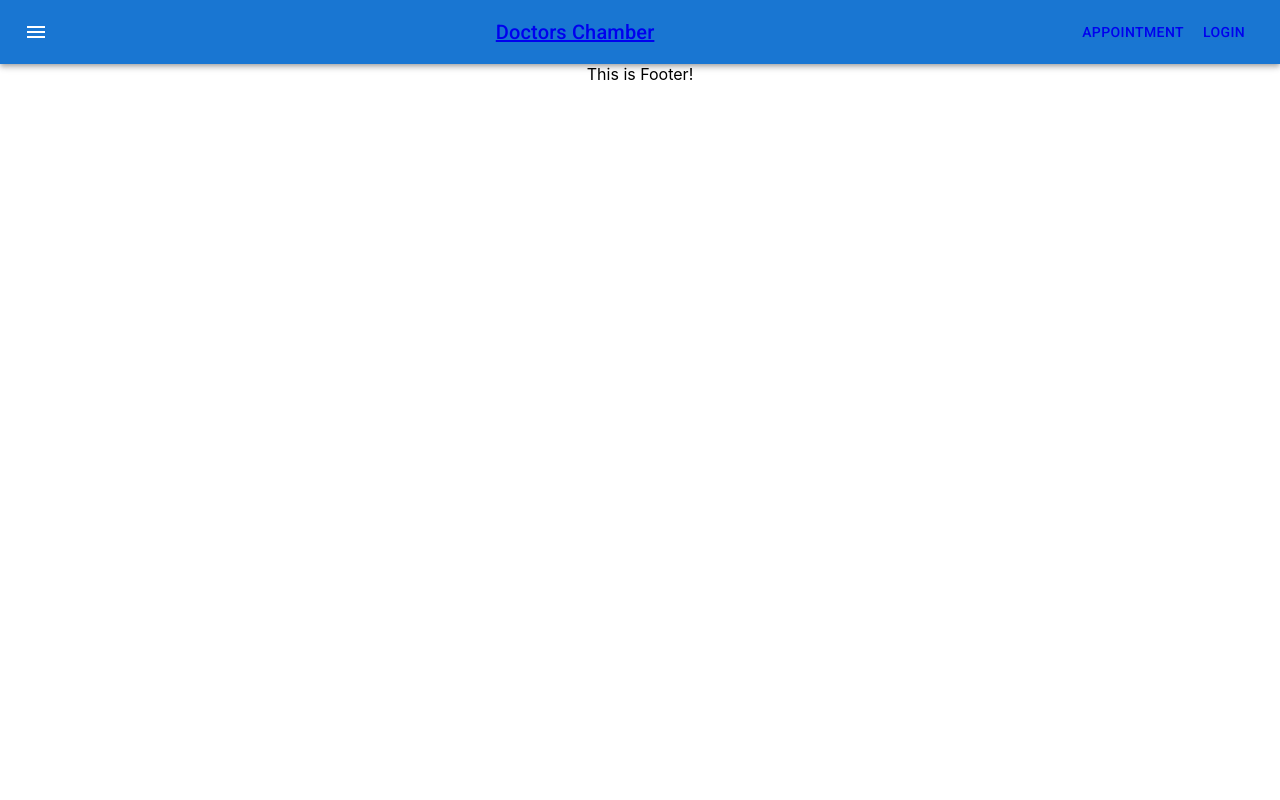
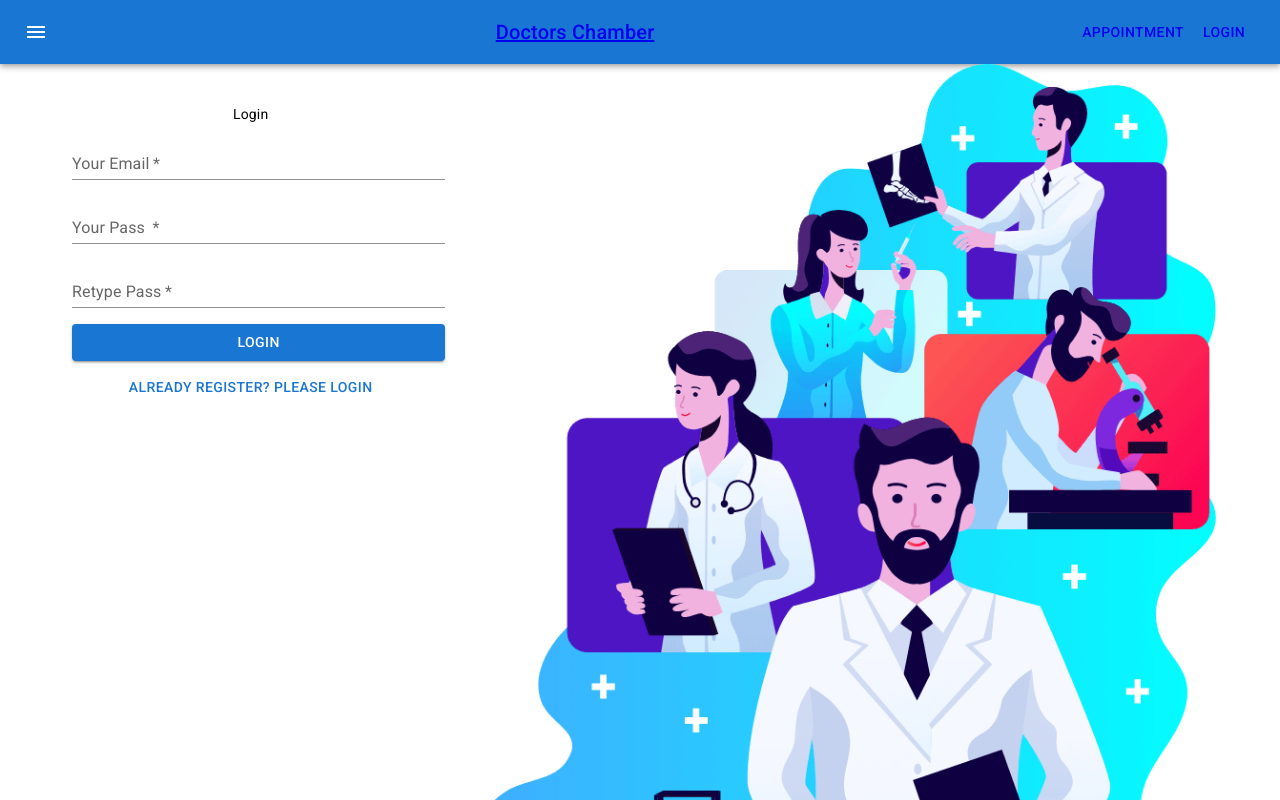
Before and after one commit to OwaliShawon/doctors-chamber, a React (Create React App) app in the folder doctors-chamber-client/: page /register in a window 1280 px wide. Shown: the top 800 px of the page. Built offline with nearby package versions, Linux system fonts and the light colour scheme.

Commit message:
registration component added

```diff
--- a/doctors-chamber-client/src/App.js
+++ b/doctors-chamber-client/src/App.js
@@ -1,6 +1,7 @@
 import { Route, Routes } from "react-router-dom";
 import './App.css';
 import Login from "./components/LoginComponents/Login/Login";
+import Register from "./components/LoginComponents/Register/Register";
 import Footer from "./components/Shared/Footer/Footer";
 import Navigation from './components/Shared/Navigation/Navigation';
 import Appointment from './Pages/Appointment/Appointment';
@@ -14,6 +15,7 @@ function App() {
         <Route path="/" element={<Home />} />
         <Route path="/appointment" element={<Appointment />} />
         <Route path="/login" element={<Login />} />
+        <Route path="/register" element={<Register />} />
       </Routes>
       <Footer></Footer>
     </div>
--- a/doctors-chamber-client/src/components/LoginComponents/Login/Login.js
+++ b/doctors-chamber-client/src/components/LoginComponents/Login/Login.js
@@ -4,6 +4,7 @@ import Grid from '@mui/material/Grid';
 import TextField from '@mui/material/TextField';
 import Typography from '@mui/material/Typography';
 import React, { useState } from 'react';
+import { NavLink } from 'react-router-dom';
 import login from '../../../images/login.png';
 
 const Login = () => {
@@ -21,7 +22,7 @@ const Login = () => {
         e.preventDefault();
         alert('Login Successful');
     }
-    console.log(loginData);
+    // console.log(loginData);
     return (
         <Container>
             <Grid container spacing={2}>
@@ -48,6 +49,7 @@ const Login = () => {
                             type={'password'}
                         />
                         <Button variant='contained' sx={{ width: '100%', m: 1 }} type="submit">Login</Button>
+                        <NavLink to="/register"><Button variant="text">New User? Please Register</Button></NavLink>
                     </form>
                 </Grid>
                 <Grid item xs={12} md={8}>
--- a/doctors-chamber-client/src/components/LoginComponents/Register/Register.js
+++ b/doctors-chamber-client/src/components/LoginComponents/Register/Register.js
@@ -1,10 +1,74 @@
-import React from 'react';
+import { Container } from '@mui/material';
+import Button from '@mui/material/Button';
+import Grid from '@mui/material/Grid';
+import TextField from '@mui/material/TextField';
+import Typography from '@mui/material/Typography';
+import React, { useState } from 'react';
+import { NavLink } from 'react-router-dom';
+import login from '../../../images/login.png';
 
 const Register = () => {
+    const [loginData, setLoginData] = useState({});
+
+    const handleOnChange = (e) => {
+        const field = e.target.name;
+        const value = e.target.value;
+        const newLoginData = { ...loginData };
+        newLoginData[field] = value;
+        setLoginData(newLoginData);
+    }
+
+    const handleLoginSubmit = (e) => {
+        if (loginData.password !== loginData.password2) {
+            alert("pass did not match")
+        }
+        e.preventDefault();
+    }
+
     return (
-        <div>
-
-        </div>
+        <Container>
+            <Grid container spacing={2}>
+                <Grid item xs={12} md={4}>
+                    <Typography variant="body2" component="h1" marginTop={5}>Login</Typography>
+                    <form action="submit" onSubmit={handleLoginSubmit}>
+                        <TextField
+                            sx={{ width: '100%', m: 1 }}
+                            required
+                            id="standard-basic"
+                            label="Your Email"
+                            name="email"
+                            onChange={handleOnChange}
+                            variant='standard'
+                        />
+                        <TextField
+                            sx={{ width: '100%', m: 1 }}
+                            required
+                            id="standard-basic"
+                            label="Your Pass "
+                            name='password'
+                            onChange={handleOnChange}
+                            variant='standard'
+                            type={'password'}
+                        />
+                        <TextField
+                            sx={{ width: '100%', m: 1 }}
+                            required
+                            id="standard-basic"
+                            label="Retype Pass"
+                            name='password2'
+                            onChange={handleOnChange}
+                            variant='standard'
+                            type={'password'}
+                        />
+                        <Button variant='contained' sx={{ width: '100%', m: 1 }} type="submit">Login</Button>
+                        <NavLink to="/login"><Button variant="text">Already Register? Please Login</Button></NavLink>
+                    </form>
+                </Grid>
+                <Grid item xs={12} md={8}>
+                    <img src={login} style={{ width: '100%' }} alt="" />
+                </Grid>
+            </Grid>
+        </Container>
     );
 };
 
```
